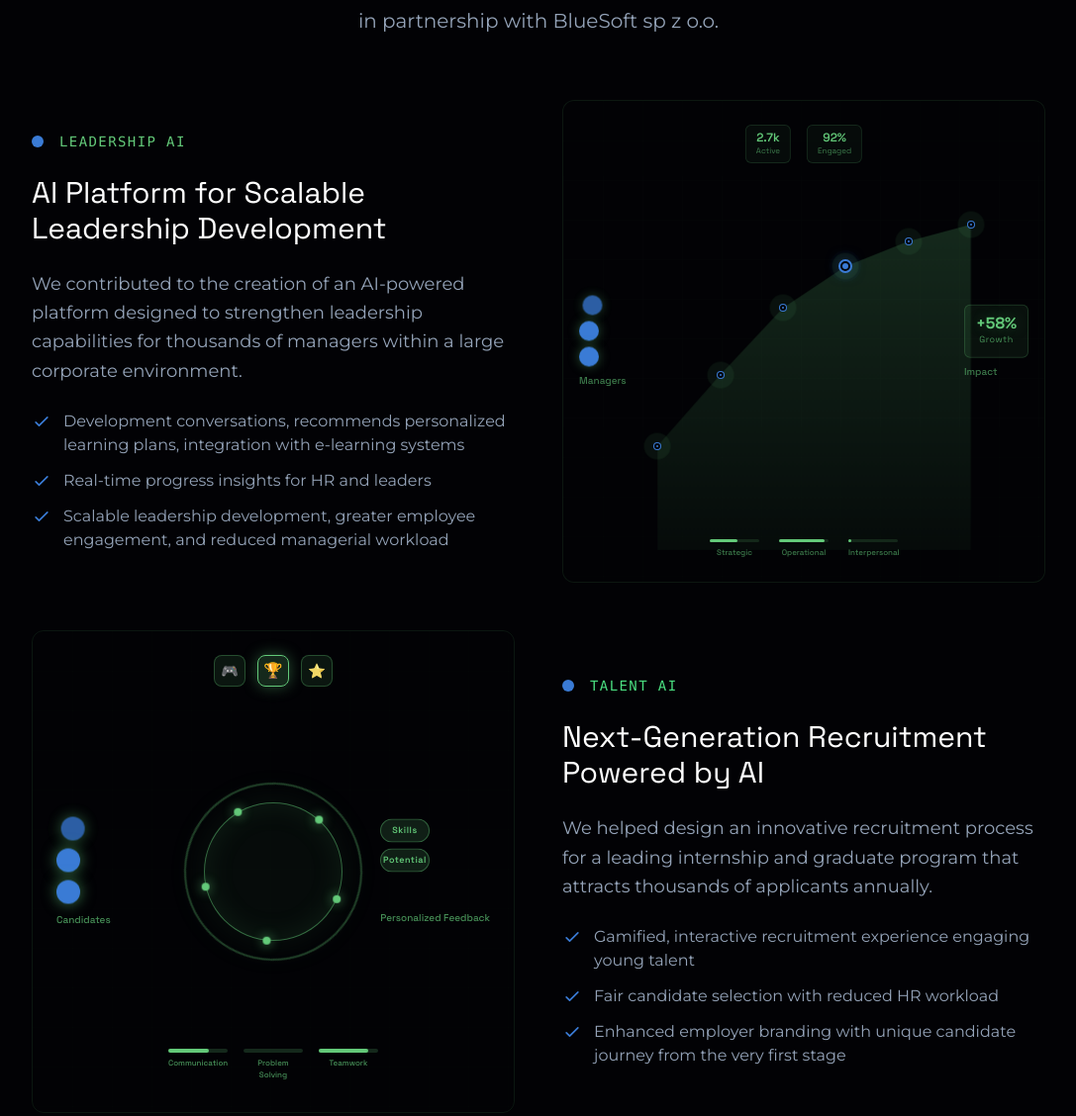
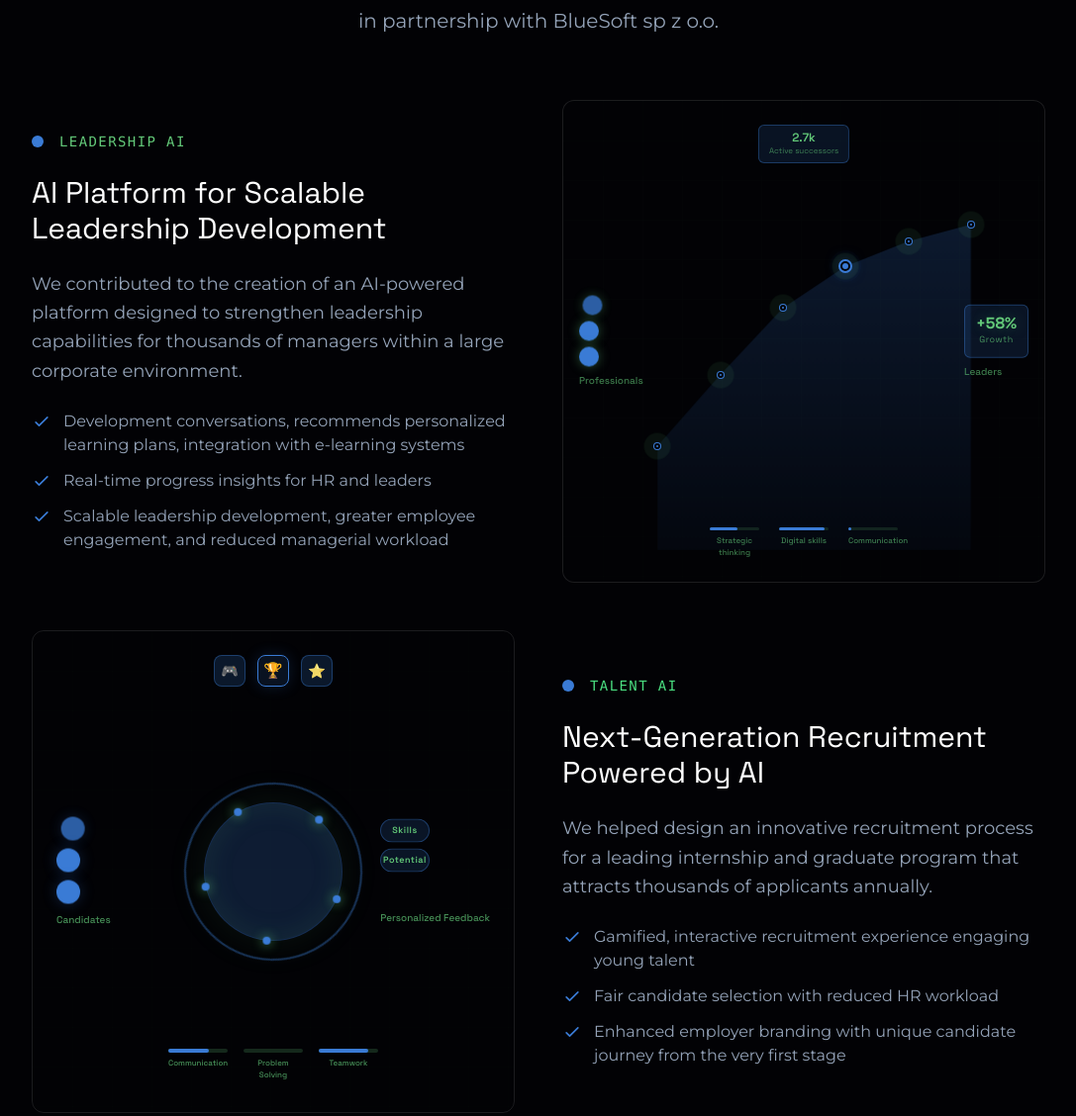
Before and after one commit to wworoszczuk-blue/wworoszczuk-blue.github.io, an Astro site: page / in a window 1280 px wide. Shown: the part 5280-6408 px from the top of the page at 99% size, without its empty margins (96-1183 px from the left). Built offline with nearby package versions, Linux system fonts and the light colour scheme; Astro itself is replaced by a stand-in of ours; a web font is replaced by a local one.

Commit message:
Animations colors to blue

```diff
--- a/src/components/Animation1.astro
+++ b/src/components/Animation1.astro
@@ -1,7 +1,7 @@
 ---
 ---
 
-<div class="aspect-square bg-elivion-bg rounded-xl flex items-center justify-center overflow-hidden relative border border-elivion-green/10">
+<div class="aspect-square bg-elivion-bg rounded-xl flex items-center justify-center overflow-hidden relative border border-white/10">
   <!-- Tło z siatką -->
   <div class="absolute inset-0 opacity-10">
     <div class="w-full h-full" style="
@@ -20,8 +20,8 @@
       <svg class="absolute inset-0 w-full h-full" viewBox="0 0 100 100">
         <defs>
           <linearGradient id="growthGradient" x1="0%" y1="0%" x2="0%" y2="100%">
-            <stop offset="0%" stop-color="#63C979" stop-opacity="0.2" />
-            <stop offset="100%" stop-color="#63C979" stop-opacity="0.05" />
+            <stop offset="0%" stop-color="#3A7BD5" stop-opacity="0.2" />
+            <stop offset="100%" stop-color="#3A7BD5" stop-opacity="0.05" />
           </linearGradient>
         </defs>
 
@@ -84,7 +84,7 @@
         <div class="manager-dot" style="--delay: 0ms"></div>
         <div class="manager-dot" style="--delay: 600ms"></div>
         <div class="manager-dot" style="--delay: 1200ms"></div>
-        <div class="flow-label">Managers</div>
+        <div class="flow-label">Professionals</div>
       </div>
     </div>
 
@@ -94,7 +94,7 @@
         <div class="growth-value">+78%</div>
         <div class="growth-label">Growth</div>
       </div>
-      <div class="flow-label">Impact</div>
+      <div class="flow-label">Leaders</div>
     </div>
 
     <!-- Metryki w czasie rzeczywistym -->
@@ -102,11 +102,7 @@
       <div class="metrics-panel">
         <div class="metric-badge">
           <div class="metric-number">2.8k</div>
-          <div class="metric-text">Active</div>
-        </div>
-        <div class="metric-badge">
-          <div class="metric-number">94%</div>
-          <div class="metric-text">Engaged</div>
+          <div class="metric-text">Active successors</div>
         </div>
       </div>
     </div>
@@ -116,15 +112,15 @@
       <div class="competency-levels">
         <div class="level-track">
           <div class="level-progress" data-level="strategic"></div>
-          <div class="level-label">Strategic</div>
+          <div class="level-label">Strategic thinking</div>
         </div>
         <div class="level-track">
           <div class="level-progress" data-level="operational"></div>
-          <div class="level-label">Operational</div>
+          <div class="level-label">Digital skills</div>
         </div>
         <div class="level-track">
           <div class="level-progress" data-level="interpersonal"></div>
-          <div class="level-label">Interpersonal</div>
+          <div class="level-label">Communication</div>
         </div>
       </div>
     </div>
@@ -217,8 +213,8 @@
   .results-display {
     text-align: center;
     padding: 10px 8px;
-    background: rgba(99, 201, 121, 0.08);
-    border: 1px solid rgba(99, 201, 121, 0.2);
+    background: #3a7bd527;
+    border: 1px solid #3a7bd561;
     border-radius: 6px;
     min-width: 65px;
   }
@@ -258,8 +254,8 @@
   .metric-badge {
     text-align: center;
     padding: 6px 10px;
-    background: rgba(99, 201, 121, 0.05);
-    border: 1px solid rgba(99, 201, 121, 0.15);
+    background: #3a7bd525;
+    border: 1px solid #3a7bd55f;
     border-radius: 6px;
   }
 
@@ -306,7 +302,7 @@
     left: -100%;
     width: 100%;
     height: 100%;
-    background: #63C979;
+    background: #3A7BD5;
     border-radius: 2px;
     animation: level-fill 4s ease-in-out infinite;
   }
--- a/src/components/Animation2.astro
+++ b/src/components/Animation2.astro
@@ -1,7 +1,7 @@
 ---
 ---
 
-<div class="aspect-square  rounded-xl flex items-center justify-center overflow-hidden relative border border-elivion-green/10">
+<div class="aspect-square  rounded-xl flex items-center justify-center overflow-hidden relative border border-white/10">
   <!-- Tło z siatką -->
   <div class="absolute inset-0 opacity-10">
     <div class="w-full h-full" style="
@@ -100,7 +100,7 @@
   .circle-ring {
     position: absolute;
     inset: 0;
-    border: 2px solid rgba(99, 201, 121, 0.3);
+    border: 2px solid #3a7bd563;
     border-radius: 50%;
     animation: ring-rotate 20s linear infinite;
   }
@@ -108,9 +108,9 @@
   .circle-core {
     position: absolute;
     inset: 20px;
-    border: 1px solid rgba(99, 201, 121, 0.5);
+    border: 1px solid #3a7bd52d;
     border-radius: 50%;
-    background: rgba(99, 201, 121, 0.05);
+    background: #3a7bd539;
     box-shadow:
       inset 0 0 30px rgba(99, 201, 121, 0.1),
       0 0 40px rgba(99, 201, 121, 0.1);
@@ -125,7 +125,7 @@
     position: absolute;
     width: 8px;
     height: 8px;
-    background: #63C979;
+    background: #3a7bd5;
     border-radius: 50%;
     top: 50%;
     left: 50%;
@@ -153,7 +153,7 @@
     opacity: 0;
     animation: candidate-enter 2.4s ease-in infinite;
     animation-delay: var(--delay);
-    box-shadow: 0 0 15px rgba(99, 201, 121, 0.6);
+    box-shadow: 0 0 15px #3a7bd548;
   }
 
   /* Wyjście - feedback */
@@ -165,8 +165,8 @@
   .feedback-bubble {
     width: 50px;
     height: 24px;
-    background: rgba(99, 201, 121, 0.15);
-    border: 1px solid rgba(99, 201, 121, 0.4);
+    background: #3a7bd529;
+    border: 1px solid #3a7bd563;
     border-radius: 12px;
     margin-bottom: 6px;
     display: flex;
@@ -195,8 +195,8 @@
     width: 32px;
     height: 32px;
     border-radius: 8px;
-    background: rgba(99, 201, 121, 0.1);
-    border: 1px solid rgba(99, 201, 121, 0.3);
+    background: #3a7bd52f;
+    border: 1px solid #3a7bd563;
     display: flex;
     align-items: center;
     justify-content: center;
@@ -205,9 +205,9 @@
   }
 
   .game-badge[data-completed="true"] {
-    background: rgba(99, 201, 121, 0.2);
-    border-color: #63C979;
-    box-shadow: 0 0 15px rgba(99, 201, 121, 0.4);
+    background: #3a7bd523;
+    border-color: #3a7bd5;
+    box-shadow: 0 0 15px #3a7bd532;
   }
 
   .badge-icon {
@@ -249,7 +249,7 @@
     left: -100%;
     width: 100%;
     height: 100%;
-    background: #63C979;
+    background: #3a7bd5;
     border-radius: 2px;
     animation: skill-fill 3s ease-in-out infinite;
   }
--- a/src/components/Animation3.astro
+++ b/src/components/Animation3.astro
@@ -1,7 +1,7 @@
 ---
 ---
 
-<div class="aspect-square bg-transparent flex items-center justify-center overflow-hidden relative border border-elivion-green/10">
+<div class="aspect-square bg-transparent flex items-center justify-center overflow-hidden relative border border-white/10">
   <div class="relative w-full h-full" id="minimal-ai-container">
     <!-- Wejście - dane wejściowe -->
     <div class="absolute left-4 top-1/2 transform -translate-y-1/2">
@@ -98,7 +98,7 @@
     position: absolute;
     width: 6px;
     height: 6px;
-    background: #63C979;
+    background: #3a7bd5;
     border-radius: 50%;
     left: -1px;
     animation: flow-up 2s linear infinite;
@@ -119,8 +119,8 @@
   .output-display {
     text-align: center;
     padding: 12px 8px;
-    background: rgba(99, 201, 121, 0.1);
-    border: 1px solid rgba(99, 201, 121, 0.3);
+    background: #3a7bd523;
+    border: 1px solid #3a7bd563;
     border-radius: 8px;
     min-width: 60px;
   }
```
